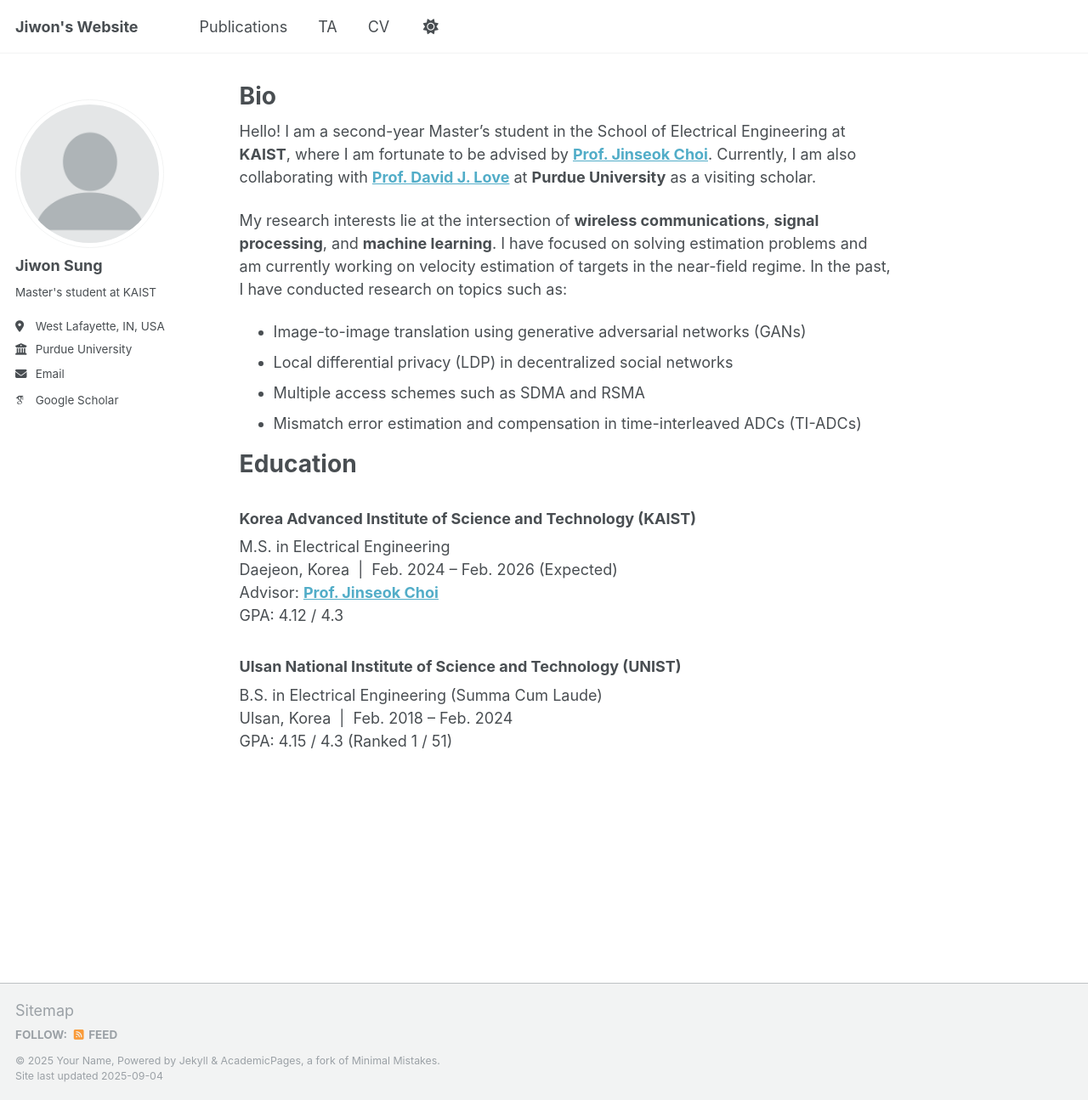
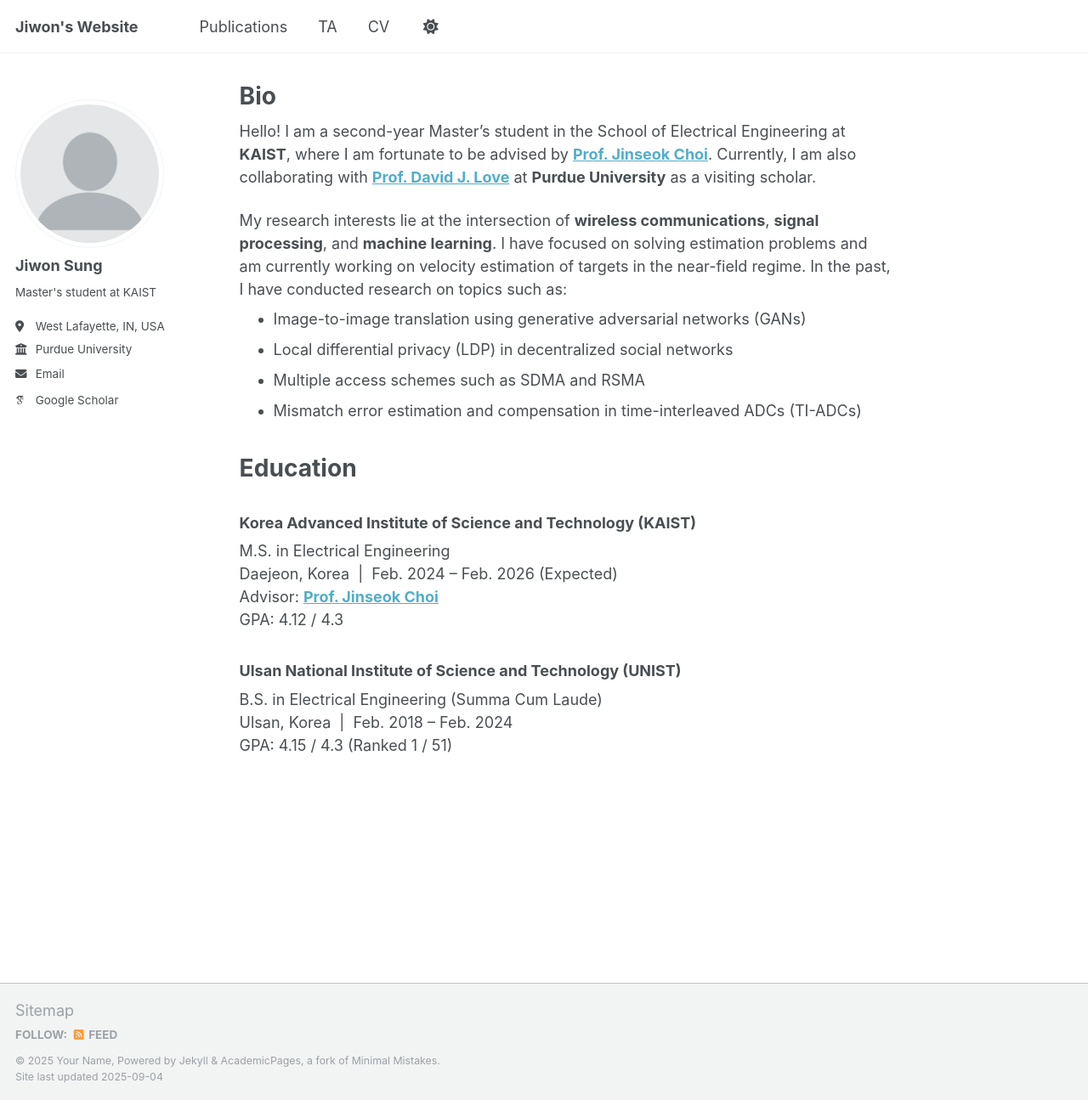
Before and after one commit to sunione/sunione.github.io, a Jekyll site: the page built from _pages/about.md, in a window 1280 px wide and 1295 px high. Shown: the whole window at 85% size. Built offline with Jekyll 4.4.1, drawn with Linux system fonts in a browser that asks for light colours; some web fonts are replaced.

Commit message:
about.md

```diff
--- a/_pages/about.md
+++ b/_pages/about.md
@@ -10,6 +10,7 @@ redirect_from:
 Hello! I am a second-year Master's student in the School of Electrical Engineering at **KAIST**, where I am fortunate to be advised by [**Prof. Jinseok Choi**](https://sic-x.kaist.ac.kr/professor). Currently, I am also collaborating with [**Prof. David J. Love**](https://engineering.purdue.edu/~djlove/) at **Purdue University** as a visiting scholar.
 
 My research interests lie at the intersection of **wireless communications**, **signal processing**, and **machine learning**. I have focused on solving estimation problems and am currently working on velocity estimation of targets in the near-field regime. In the past, I have conducted research on topics such as:
+<div style="margin-top: -15px;"></div>
 - Image-to-image translation using generative adversarial networks (GANs)
 - Local differential privacy (LDP) in decentralized social networks
 - Multiple access schemes such as SDMA and RSMA
@@ -17,7 +18,7 @@ My research interests lie at the intersection of **wireless communications**, **
 
 
 
-
+<div style="height: 20px;"></div>
 
 # Education
 
```
